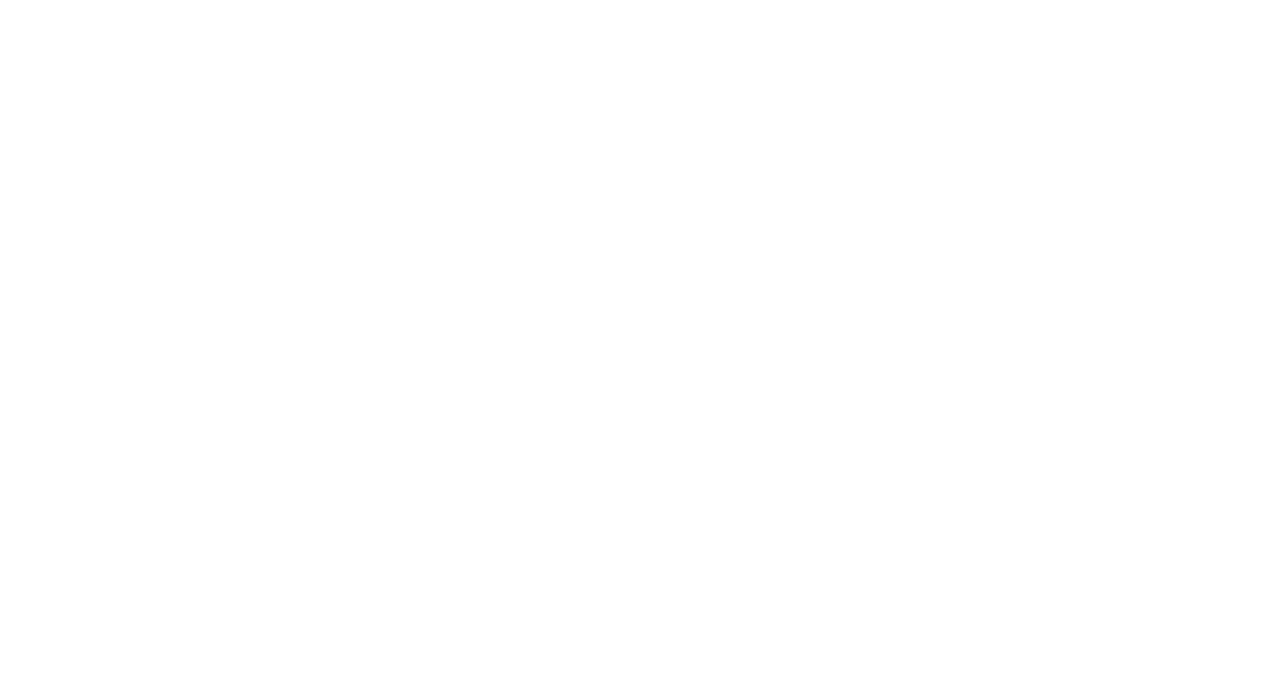
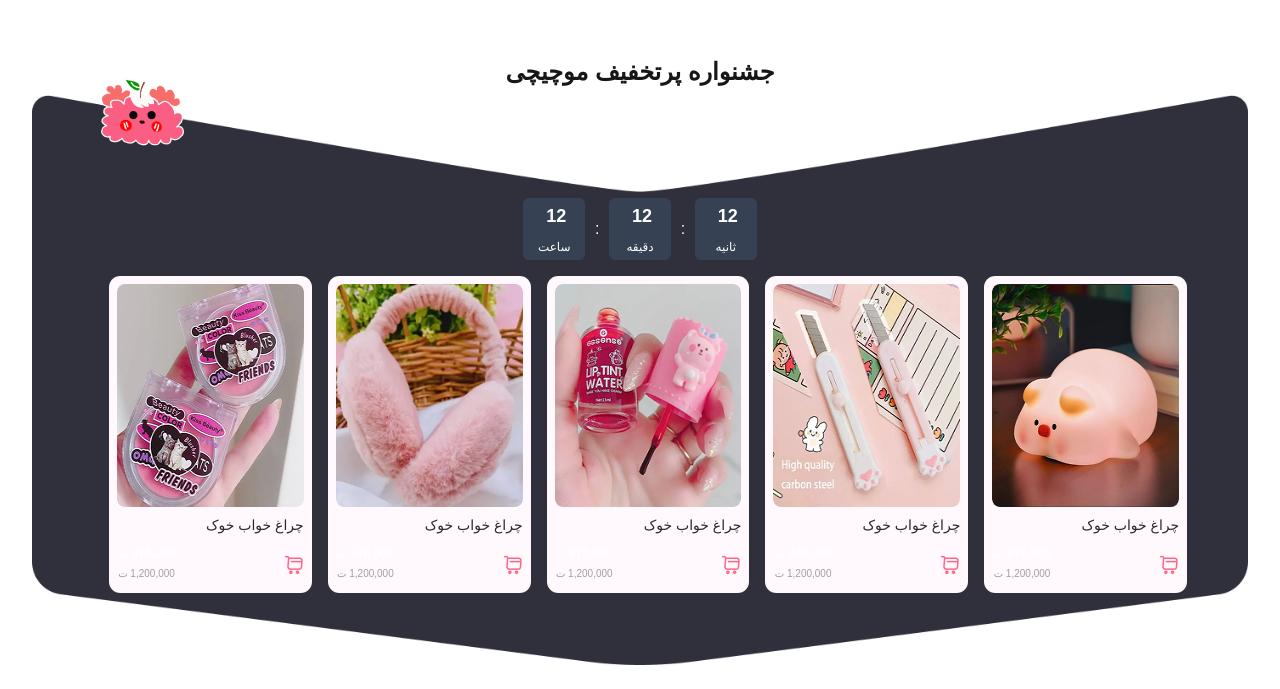
Before and after one commit to mojtabakhalilfar/moochichi, a Next.js app: page / in a window 1280 px wide. Shown: the part 2177-2866 px from the top of the page. Before the commit the page ends 1935 px from the top, so only its background shows below. Built offline with nearby package versions, Linux system fonts and the light colour scheme.

Commit message:
discount

```diff
--- a/src/app/page.tsx
+++ b/src/app/page.tsx
@@ -1,4 +1,5 @@
 import Banners from "@/components/home/Banners";
+import Discount from "@/components/home/Discount";
 import Information from "@/components/home/Information";
 import Mostpopular from "@/components/home/Mostpopular";
 
@@ -9,6 +10,7 @@ export default function Home() {
       <Information/>
       <Mostpopular/>
       <Banners/>
+      <Discount/>
     </div>
   );
 }
--- /dev/null
+++ b/src/components/home/Discount.tsx
@@ -0,0 +1,70 @@
+"use client"
+import React, { useState } from 'react'
+import { TMostPopular } from './Mostpopular'
+import ProductHome from './ProductHome'
+
+const Discount = () => {
+    const [showProduct, setShowProduct] = useState(1)
+    const mostpopular: TMostPopular[] = [
+        { id: 1, title: "چراغ خواب خوک", image: "/assets/most popular/image5.png", firstPrice: 1200000, finalPrice: 976000, },
+        { id: 2, title: "چراغ خواب خوک", image: "/assets/most popular/image6.png", firstPrice: 1200000, finalPrice: 976000, },
+        { id: 3, title: "چراغ خواب خوک", image: "/assets/most popular/image7.png", firstPrice: 1200000, finalPrice: 976000, },
+        { id: 4, title: "چراغ خواب خوک", image: "/assets/most popular/image8.png", firstPrice: 1200000, finalPrice: 976000, },
+        { id: 5, title: "چراغ خواب خوک", image: "/assets/most popular/image9.png", firstPrice: 1200000, finalPrice: 976000, },
+
+    ]
+
+    const preve = () => {
+        if (showProduct == 1) setShowProduct(mostpopular.length)
+        else setShowProduct(showProduct - 1)
+    }
+    const next = () => {
+        if (showProduct == mostpopular.length) setShowProduct(1)
+        else setShowProduct(showProduct + 1)
+
+    }
+    return (
+        <div className='flex flex-col items-center justify-center mt-24 sm:mt-60 relative'>
+
+            <h3 className=' font-semibold text-[18px] sm:text-[24px] sm:relative top-10 mb-5 sm:pb-0'>جشنواره پرتخفیف موچیچی</h3>
+            <div className='bg-[url(/assets/backgrounds/Vector61.png)] sm:bg-[url(/assets/backgrounds/Vector6.png)] bg-center bg-contain bg-no-repeat h-[542px] sm:h-auto w-[95%] flex flex-col items-center justify-around pb-24 space-y-4 relative'>
+                <img className='absolute top-[-10%] sm:top-[0%] left-[5%]' src="/assets/icons/grape2.png" alt="" />
+                <div className='flex items-center justify-around w-[60%] sm:w-[20%] text-white sm:mt-32'>
+                    {boxTime({ time: 12, title: "ثانیه" })}
+                    :
+                    {boxTime({ time: 12, title: "دقیقه" })}
+                    :
+                    {boxTime({ time: 12, title: "ساعت" })}
+                </div>
+                <div className='flex items-center justify-around w-[70%] sm:w-[90%] text-white space-x-4'>
+                    <button className='sm:hidden' onClick={next}>n</button>
+                    {
+                        mostpopular.map((items) => (
+                            <div className={`${items.id == showProduct ? "flex" : "hidden sm:flex"}`}>
+                                <ProductHome
+                                    finalPrice={items.finalPrice}
+                                    id={items.id}
+                                    firstPrice={items.firstPrice}
+                                    image={items.image}
+                                    title={items.title}
+                                    key={items.id} />
+                            </div>
+                        ))
+                    }
+                    <button className='sm:hidden' onClick={preve}>p</button>
+                </div>
+            </div>
+        </div>
+    )
+}
+
+export default Discount
+
+const boxTime = ({ time, title }: { time: number, title: string }) => {
+    return (
+        <div className='w-[62px] aspect-square space-x-1 rounded-[6px] bg-gray-700 text-white flex flex-col items-center justify-around'>
+            <span className='font-semibold text-[18px]'>{time}</span>
+            <span className='text-[12px]'>{title}</span>
+        </div>
+    )
+}
--- a/src/components/home/Mostpopular.tsx
+++ b/src/components/home/Mostpopular.tsx
@@ -3,9 +3,10 @@
 import Link from 'next/link'
 import React, { useState } from 'react'
 import { TMenu } from '../Header'
+import ProductHome from './ProductHome'
 
 
-type TMostPopular = {
+export type TMostPopular = {
     id: number,
     title: string,
     image: string,
@@ -45,8 +46,8 @@ const Mostpopular = () => {
                             key={item.id}
                             onClick={() => setClicked(item.id)}
                             className={`whitespace-nowrap px-4 py-2 text-[14px] rounded-[43px] transition-all duration-200 ${clicked === item.id
-                                    ? "bg-[#ff6687] text-white"
-                                    : "bg-transparent text-[#a89c9f]"
+                                ? "bg-[#ff6687] text-white"
+                                : "bg-transparent text-[#a89c9f]"
                                 }`}
                         >
                             {item.title}
@@ -56,21 +57,8 @@ const Mostpopular = () => {
                 <div className='grid grid-cols-2 gap-4 my-4 sm:flex items-center justify-around'>
                     {
                         mostpopular.map((items, index) => (
-                            <div className={`${index > 3 ? "hidden sm:flex" : "flex"} flex-col bg-[fff8fd] rounded-[11.31px]`} key={items.id}>
-                                <Link href={`product${items.id}`}>
-
-                                    <img className='w-[156px] h-[140px] sm:w-[220px] sm:h-[223px] rounded-[5.6px] sm:rounded-[8px]' src={items.image} alt={items.title} />
-                                </Link>
-                                <span className='text-[14px] text-[#2d2728] my-2'>{items.title}</span>
-                                <div className='flex justify-between'>
-                                    <button>
-                                        <img className='' src="/assets/icons/shopping-cart.png" alt="" />
-                                    </button>
-                                    <div className='text-[12px] font-medium flex flex-col'>
-                                        <span>{items.finalPrice.toLocaleString()} ت</span>
-                                        <span className='text-[10px] text-[#a89c9f] my-1'>{items.firstPrice.toLocaleString()} ت</span>
-                                    </div>
-                                </div>
+                            <div className={`${index > 3 ? "hidden sm:flex" : "flex"}`}>
+                                <ProductHome title={items.title} id={items.id} key={items.id} finalPrice={items.finalPrice} firstPrice={items.firstPrice} image={items.image} />
                             </div>
                         ))
                     }
--- /dev/null
+++ b/src/components/home/ProductHome.tsx
@@ -0,0 +1,33 @@
+import Link from 'next/link'
+import React from 'react'
+
+type TPropsProductHome ={
+    id:number,
+    title:string,
+    finalPrice:number,
+    firstPrice: number,
+    image : string
+}
+
+const ProductHome = ({id , title , finalPrice ,firstPrice ,image}:TPropsProductHome) => {
+    return (
+        <div className={`flex flex-col bg-[#fff8fd] rounded-[11.31px] p-2`} key={id}>
+            <Link href={`product${id}`}>
+
+                <img className='w-[156px] h-[140px] sm:w-[220px] sm:h-[223px] rounded-[5.6px] sm:rounded-[8px]' src={image} alt={title} />
+            </Link>
+            <span className='text-[14px] text-[#2d2728] my-2'>{title}</span>
+            <div className='flex justify-between'>
+                <button>
+                    <img className='' src="/assets/icons/shopping-cart.png" alt="" />
+                </button>
+                <div className='text-[12px] font-medium flex flex-col'>
+                    <span>{finalPrice.toLocaleString()} ت</span>
+                    <span className='text-[10px] text-[#a89c9f] my-1'>{firstPrice.toLocaleString()} ت</span>
+                </div>
+            </div>
+        </div>
+    )
+}
+
+export default ProductHome
```
Also changed, not shown: public/assets/backgrounds/Vector6.png (added), public/assets/backgrounds/Vector61.png (added).
